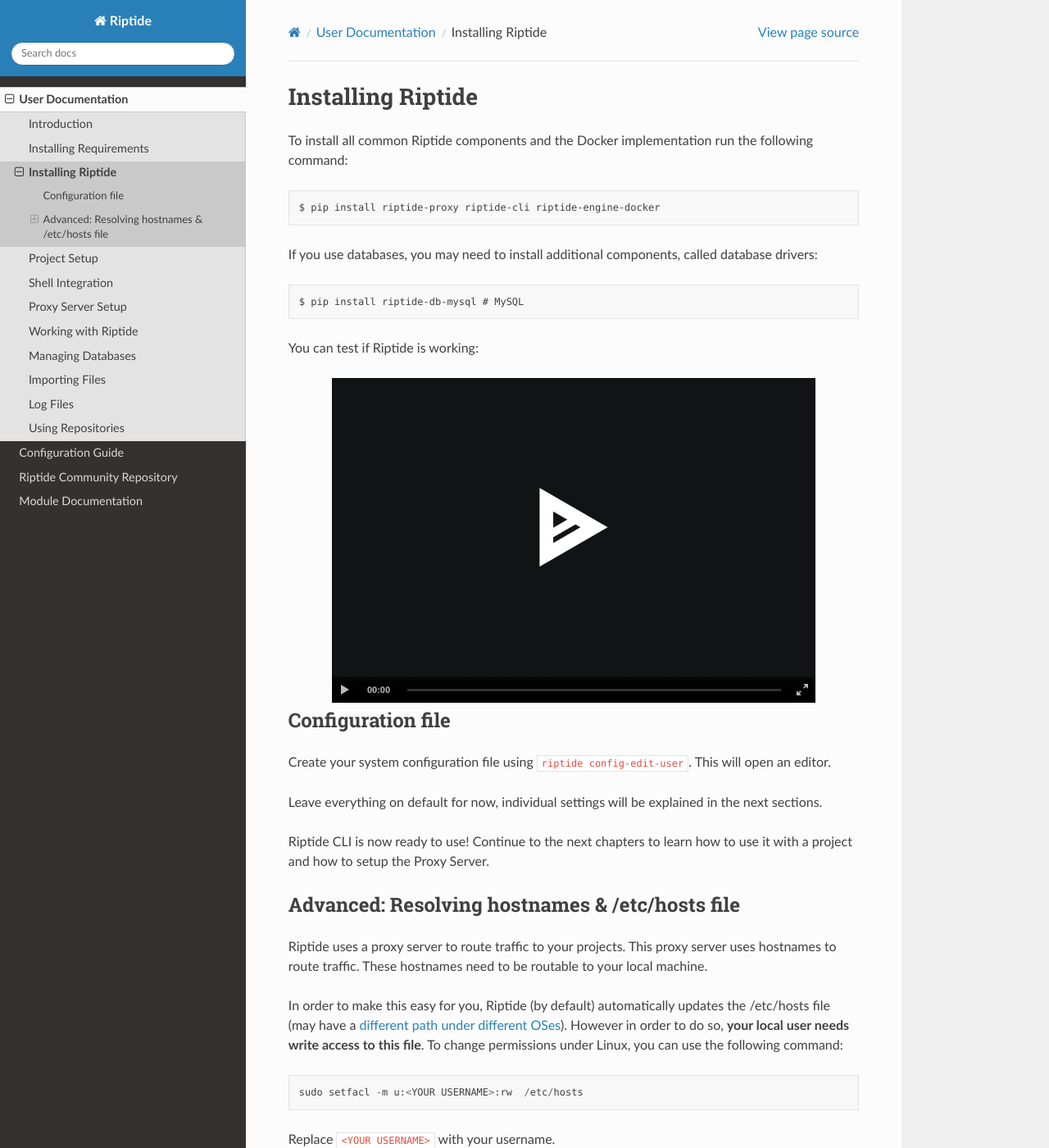
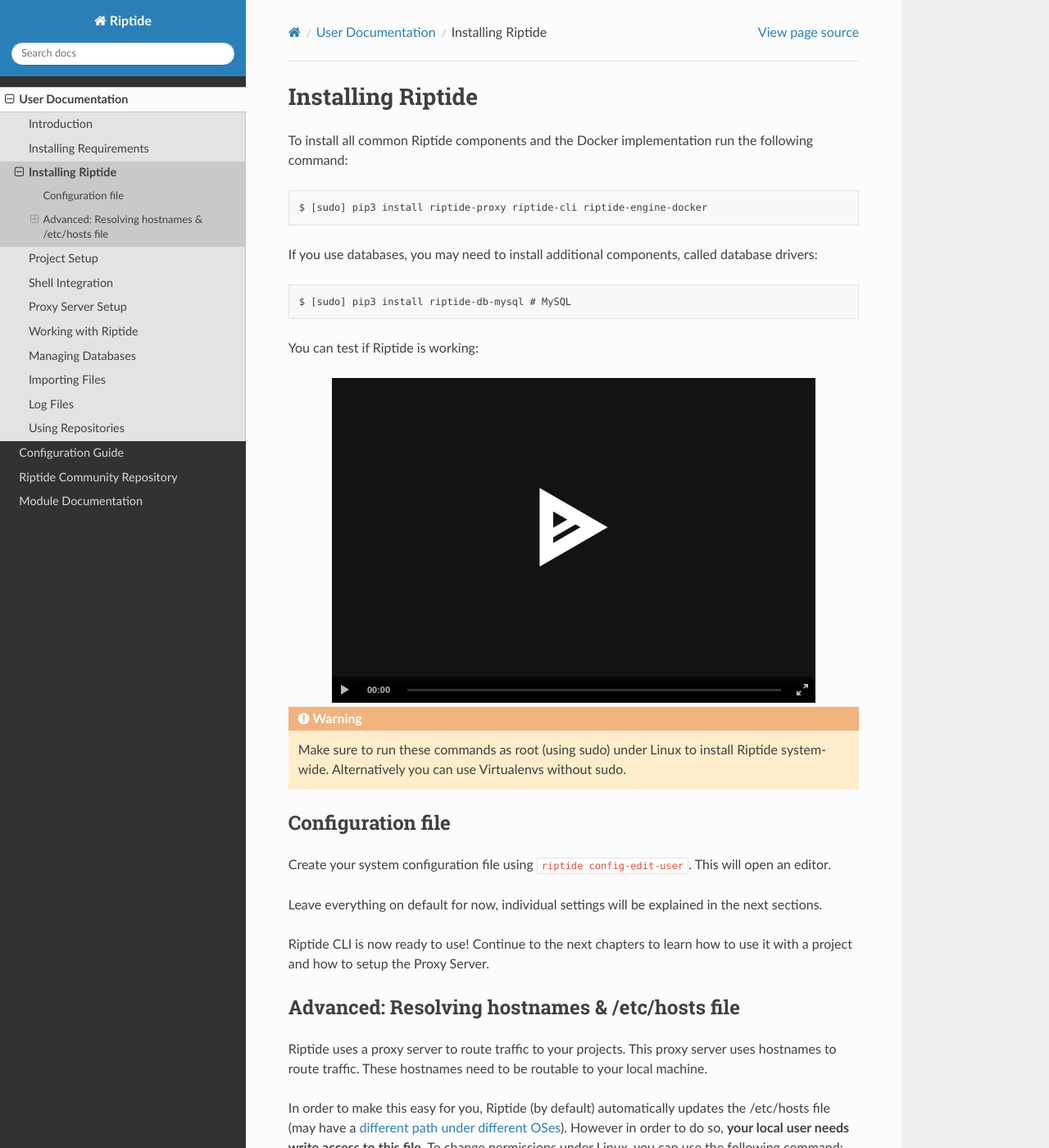
Before and after one commit to theCapypara/riptide-docs, a Sphinx documentation site: the page built from source/user_docs/3_installing.rst, in a window 1280 px wide and 1400 px high. Shown: the whole window at 82% size. Built offline with Sphinx 7.4.7 and the Read the Docs theme 2.0.0, drawn with Linux system fonts in a browser that asks for light colours; formulas are drawn with MathJax 3.

Commit message:
Root notice for linux installations

```diff
--- a/source/user_docs/3_installing.rst
+++ b/source/user_docs/3_installing.rst
@@ -3,17 +3,21 @@
 
 To install all common Riptide components and the Docker implementation run the following command::
 
-  $ pip install riptide-proxy riptide-cli riptide-engine-docker
+  $ [sudo] pip3 install riptide-proxy riptide-cli riptide-engine-docker
 
 If you use databases, you may need to install additional components, called database drivers::
 
-  $ pip install riptide-db-mysql # MySQL
+  $ [sudo] pip3 install riptide-db-mysql # MySQL
 
 You can test if Riptide is working:
 
 .. raw:: html
 
    <asciinema-player src="../_static/casts/test_riptide.cast" cols="80" rows="24"></asciinema-player>
+
+.. warning::
+   Make sure to run these commands as root (using sudo) under Linux to install Riptide system-wide. Alternatively you can use Virtualenvs
+   without sudo.
 
 Configuration file
 ~~~~~~~~~~~~~~~~~~
```
